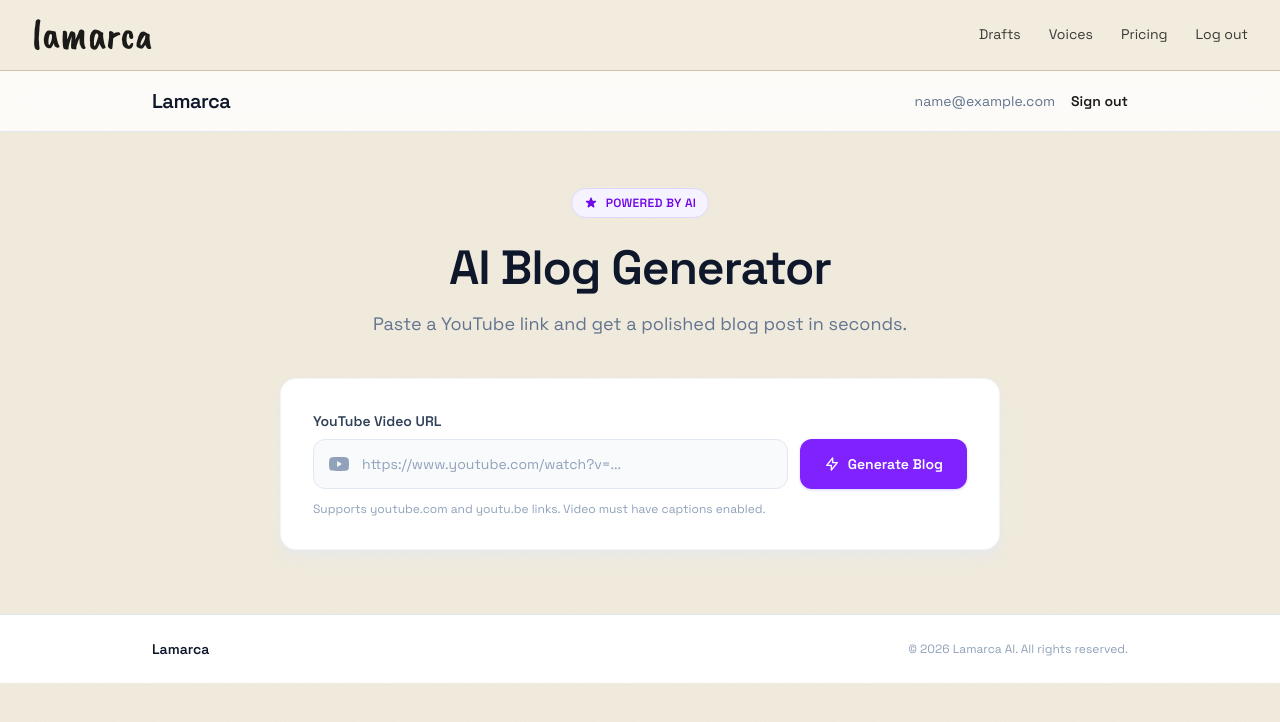
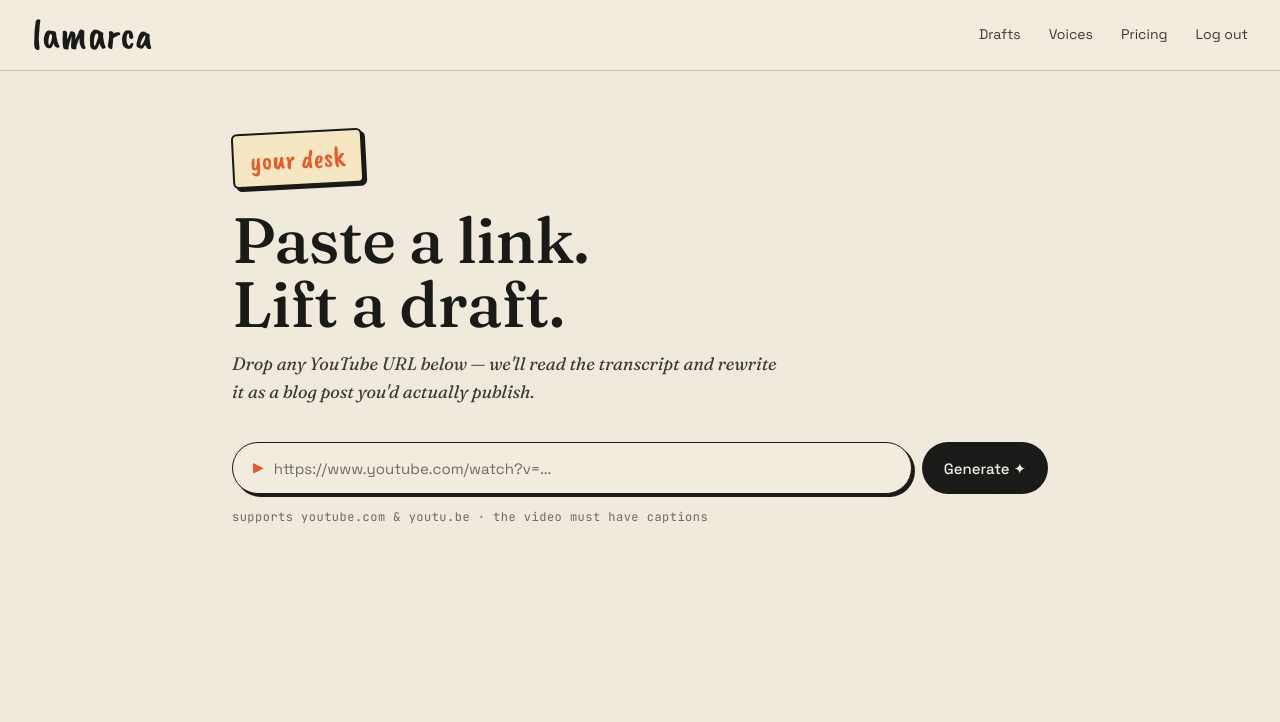
Before and after one commit to lama9811/Lamarca, a Django app: page /dashboard/ in a window 1280 px wide. Shown: the top 722 px of the page. Run offline with Django 5.2, Linux system fonts and the light colour scheme; the visitor is signed in with stand-in values (Sample User, id 1); style sheets or scripts are compiled from the project's sources; some libraries are stand-ins or nearby versions.

Commit message:
Redesign dashboard to match editorial cream/ink aesthetic
The dashboard was the last page still using the old violet/purple
Tailwind look from the AI-startup era. Rewrite it using the same
fonts, colors, and components as the auth pages and homepage:

- "your desk" stamp + Fraunces wordmark headline
- url-form / url-field / btn-primary input row from base.html
- draft-card with dashed-rule header and "draft v.1" kicker
- spinner-dot pulse animation in accent-2 (orange) for loading
- Fraunces serif typography in the generated draft body

Drops the Tailwind dependency on this template — no {% tailwind_css %}
include needed since no utility classes remain.

Co-Authored-By: Claude Opus 4.7 (1M context) <noreply@anthropic.com>

```diff
--- a/core/templates/dashboard.html
+++ b/core/templates/dashboard.html
@@ -1,115 +1,148 @@
 {% extends "base.html" %}
-{% load static tailwind_tags %}
 
-{% block extra_head %}
-{% tailwind_css %}
+{% block title %}Your desk — Lamarca{% endblock %}
+
+{% block extra_css %}
+/* ============ DASHBOARD ============ */
+.desk{
+  max-width: 880px;
+  margin: 0 auto;
+  padding: 60px 32px 100px;
+}
+.desk-stamp{
+  font-size: 28px;
+  color: var(--accent-2);
+  transform: rotate(-3deg);
+  display: inline-block;
+  background: var(--cream);
+  padding: 4px 16px;
+  border: 2px solid var(--ink);
+  border-radius: 6px;
+  box-shadow: 3px 3px 0 var(--ink);
+  margin-bottom: 22px;
+}
+.desk h1{
+  font-size: clamp(40px, 5vw, 64px);
+  line-height: 1;
+  margin: 0 0 14px;
+  font-weight: 500;
+}
+.desk-sub{
+  font-family: 'Fraunces', serif;
+  font-style: italic;
+  color: var(--ink-2);
+  font-size: 18px;
+  margin: 0 0 36px;
+  max-width: 560px;
+}
+.desk-hint{
+  margin-top: 14px;
+  color: var(--ink-3);
+  font-family: 'JetBrains Mono', monospace;
+  font-size: 12px;
+  letter-spacing: 0.04em;
+}
+
+.output-section{ margin-top: 48px; }
+
+.draft-card{
+  background: var(--paper);
+  border: 1.5px solid var(--ink);
+  border-radius: 14px;
+  padding: 36px 40px;
+  box-shadow: 6px 6px 0 var(--ink);
+}
+.draft-head{
+  display: flex; justify-content: space-between; align-items: center;
+  margin-bottom: 22px;
+  border-bottom: 1px dashed var(--rule);
+  padding-bottom: 14px;
+  gap: 16px;
+}
+.draft-kicker{
+  font-family: 'JetBrains Mono', monospace;
+  font-size: 11px;
+  letter-spacing: 0.12em;
+  text-transform: uppercase;
+  color: var(--ink-3);
+}
+.draft-body{
+  font-family: 'Fraunces', serif;
+  font-size: 17px;
+  line-height: 1.7;
+  color: var(--ink);
+}
+.draft-body h1{ font-size: 32px; line-height:1.15; margin:24px 0 12px; font-weight:600; }
+.draft-body h2{ font-size: 24px; line-height:1.2; margin:28px 0 10px; font-weight:600; }
+.draft-body h3{ font-size: 19px; margin:22px 0 8px; font-weight:600; }
+.draft-body p{ margin: 0 0 16px; }
+.draft-body ul, .draft-body ol{ margin: 0 0 16px; padding-left: 24px; }
+.draft-body li{ margin-bottom: 6px; }
+.draft-body strong{ font-weight: 600; color: var(--ink); }
+.draft-body em{ font-style: italic; }
+.draft-body a{ color: var(--accent); border-bottom: 1px solid var(--accent); }
+
+.spinner-line{
+  display: flex; align-items: center; gap: 14px;
+  font-family: 'Fraunces', serif;
+  font-style: italic;
+  color: var(--ink-2);
+  font-size: 18px;
+}
+.spinner-dot{
+  width: 12px; height: 12px;
+  border-radius: 50%;
+  background: var(--accent-2);
+  animation: lm-pulse 1.2s infinite ease-in-out;
+}
+@keyframes lm-pulse{
+  0%, 100% { opacity: 0.3; transform: scale(0.8); }
+  50%      { opacity: 1;   transform: scale(1.2); }
+}
+
+@media (max-width:760px){
+  .desk{ padding: 40px 20px 60px; }
+  .draft-card{ padding: 24px 20px; }
+  .draft-head{ flex-direction: column; align-items: flex-start; }
+}
 {% endblock %}
 
 {% block content %}
+<main class="desk">
+  <div class="desk-stamp caveat">your desk</div>
+  <h1 class="fraunces">Paste a link.<br/>Lift a draft.</h1>
+  <p class="desk-sub">Drop any YouTube URL below — we'll read the transcript and rewrite it as a blog post you'd actually publish.</p>
 
-<!-- NAV -->
-<nav class="w-full border-b border-slate-200 bg-white/80 backdrop-blur-md sticky top-0 z-50">
-  <div class="max-w-5xl mx-auto px-6 py-4 flex items-center justify-between">
-    <span class="text-xl font-bold tracking-tight text-slate-900">Lamarca</span>
-    <div class="flex items-center gap-4">
-      <span class="text-sm text-slate-500 hidden sm:block">{{ user.email }}</span>
-      <a href="{% url 'logout' %}" class="text-sm font-semibold text-slate-600 hover:text-red-500 transition">Sign out</a>
+  <div class="url-form big">
+    <div class="url-field flex">
+      <span class="url-icon">▶</span>
+      <input id="youtube-url" type="url" placeholder="https://www.youtube.com/watch?v=..." />
     </div>
+    <button id="generate-btn" class="btn-primary">Generate ✦</button>
   </div>
-</nav>
+  <p class="desk-hint">supports youtube.com &amp; youtu.be · the video must have captions</p>
 
-<!-- HERO -->
-<section class="max-w-5xl mx-auto px-6 pt-14 pb-10 text-center">
-  <div class="inline-flex items-center gap-2 bg-violet-50 border border-violet-200 text-violet-700 text-xs font-semibold px-3 py-1.5 rounded-full mb-5 tracking-wide uppercase">
-    <svg class="w-3.5 h-3.5" fill="currentColor" viewBox="0 0 20 20">
-      <path d="M9.049 2.927c.3-.921 1.603-.921 1.902 0l1.07 3.292a1 1 0 00.95.69h3.462c.969 0 1.371 1.24.588 1.81l-2.8 2.034a1 1 0 00-.364 1.118l1.07 3.292c.3.921-.755 1.688-1.54 1.118l-2.8-2.034a1 1 0 00-1.175 0l-2.8 2.034c-.784.57-1.838-.197-1.539-1.118l1.07-3.292a1 1 0 00-.364-1.118L2.98 8.72c-.783-.57-.38-1.81.588-1.81h3.461a1 1 0 00.951-.69l1.07-3.292z"/>
-    </svg>
-    Powered by AI
-  </div>
-  <h1 class="text-4xl sm:text-5xl font-extrabold tracking-tight text-slate-900 leading-tight">AI Blog Generator</h1>
-  <p class="mt-3 text-lg text-slate-500 max-w-xl mx-auto">Paste a YouTube link and get a polished blog post in seconds.</p>
-</section>
-
-<!-- INPUT CARD -->
-<section class="max-w-3xl mx-auto px-6 pb-16">
-  <div class="bg-white rounded-2xl shadow-lg shadow-slate-200/60 border border-slate-100 p-8">
-    <label for="youtube-url" class="block text-sm font-semibold text-slate-700 mb-2">YouTube Video URL</label>
-    <div class="flex flex-col sm:flex-row gap-3">
-      <div class="relative flex-1">
-        <span class="absolute inset-y-0 left-0 flex items-center pl-4 pointer-events-none">
-          <svg class="w-5 h-5 text-slate-400" viewBox="0 0 24 24" fill="currentColor">
-            <path d="M23.498 6.186a2.994 2.994 0 00-2.107-2.117C19.379 3.5 12 3.5 12 3.5s-7.379 0-9.391.569A2.994 2.994 0 00.502 6.186 31.37 31.37 0 000 12a31.37 31.37 0 00.502 5.814 2.994 2.994 0 002.107 2.117C4.621 20.5 12 20.5 12 20.5s7.379 0 9.391-.569a2.994 2.994 0 002.107-2.117A31.37 31.37 0 0024 12a31.37 31.37 0 00-.502-5.814zM9.75 15.521V8.479L15.5 12l-5.75 3.521z"/>
-          </svg>
-        </span>
-        <input id="youtube-url" type="url" placeholder="https://www.youtube.com/watch?v=..."
-          class="w-full pl-12 pr-4 py-3.5 rounded-xl border border-slate-200 bg-slate-50 text-slate-900 placeholder-slate-400 text-sm focus:outline-none focus:ring-2 focus:ring-violet-500 focus:border-transparent transition"/>
-      </div>
-      <button id="generate-btn"
-        class="flex items-center justify-center gap-2 px-6 py-3.5 bg-violet-600 hover:bg-violet-700 active:scale-95 text-white text-sm font-semibold rounded-xl transition-all duration-150 shadow-sm shadow-violet-200 whitespace-nowrap cursor-pointer">
-        <svg class="w-4 h-4" fill="none" stroke="currentColor" stroke-width="2" viewBox="0 0 24 24">
-          <path stroke-linecap="round" stroke-linejoin="round" d="M13 10V3L4 14h7v7l9-11h-7z"/>
-        </svg>
-        Generate Blog
-      </button>
-    </div>
-    <p class="mt-3 text-xs text-slate-400">Supports youtube.com and youtu.be links. Video must have captions enabled.</p>
-  </div>
-</section>
-
-<!-- OUTPUT -->
-<section id="output-section" class="max-w-3xl mx-auto px-6 pb-24 hidden">
-
-  <!-- Loading -->
-  <div id="loading-state" class="hidden">
-    <div class="bg-white rounded-2xl border border-slate-100 shadow-lg shadow-slate-200/60 p-10 flex flex-col items-center gap-4">
-      <div class="w-10 h-10 rounded-full border-4 border-violet-200 border-t-violet-600 animate-spin"></div>
-      <p class="text-slate-500 text-sm font-medium">Generating your blog post…</p>
+  <div id="output-section" class="output-section" style="display:none;">
+    <div id="loading-state" class="draft-card" style="display:none;">
+      <div class="spinner-line">
+        <span class="spinner-dot"></span>
+        Reading the transcript and writing your draft…
       </div>
     </div>
 
-  <!-- Error -->
-  <div id="error-state" class="hidden">
-    <div class="bg-red-50 border border-red-200 rounded-2xl p-6 flex items-start gap-3">
-      <svg class="w-5 h-5 text-red-500 mt-0.5 shrink-0" fill="none" stroke="currentColor" stroke-width="2" viewBox="0 0 24 24">
-        <circle cx="12" cy="12" r="10"/><line x1="12" y1="8" x2="12" y2="12"/><line x1="12" y1="16" x2="12.01" y2="16"/>
-      </svg>
-      <p id="error-message" class="text-sm text-red-700 font-medium"></p>
+    <div id="error-state" class="messages" style="display:none; margin:0; padding:0;">
+      <div class="message error" id="error-message"></div>
+    </div>
+
+    <div id="result-state" class="draft-card" style="display:none;">
+      <div class="draft-head">
+        <span class="draft-kicker">draft v.1 ✦ ready to publish</span>
+        <button id="copy-btn" class="btn-ghost">Copy</button>
+      </div>
+      <article id="blog-output" class="draft-body"></article>
     </div>
   </div>
-
-  <!-- Result -->
-  <div id="result-state" class="hidden">
-    <div class="flex items-center justify-between mb-5">
-      <span class="text-xs text-slate-400 font-medium">Generated blog post</span>
-      <button id="copy-btn" class="flex items-center gap-1.5 text-xs font-semibold text-violet-600 hover:text-violet-700 transition cursor-pointer">
-        <svg class="w-4 h-4" fill="none" stroke="currentColor" stroke-width="2" viewBox="0 0 24 24">
-          <rect x="9" y="9" width="13" height="13" rx="2" ry="2"></rect>
-          <path stroke-linecap="round" stroke-linejoin="round" d="M5 15H4a2 2 0 01-2-2V4a2 2 0 012-2h9a2 2 0 012 2v1"></path>
-        </svg>
-        Copy
-      </button>
-    </div>
-    <article class="bg-white rounded-2xl border border-slate-100 shadow-lg shadow-slate-200/60 p-8 sm:p-10">
-      <div id="blog-output" class="prose prose-slate prose-lg max-w-none
-        [&_h1]:text-3xl [&_h1]:font-bold [&_h1]:text-slate-900 [&_h1]:mb-4
-        [&_h2]:text-xl [&_h2]:font-bold [&_h2]:text-slate-800 [&_h2]:mt-8 [&_h2]:mb-3
-        [&_h3]:text-lg [&_h3]:font-semibold [&_h3]:text-slate-700 [&_h3]:mt-6 [&_h3]:mb-2
-        [&_p]:text-slate-600 [&_p]:leading-relaxed [&_p]:mb-4
-        [&_ul]:list-disc [&_ul]:pl-6 [&_ul]:mb-4 [&_li]:text-slate-600 [&_li]:mb-1
-        [&_strong]:text-slate-800 [&_strong]:font-semibold">
-      </div>
-    </article>
-  </div>
-
-</section>
-
-<!-- FOOTER -->
-<footer class="border-t border-slate-200 bg-white">
-  <div class="max-w-5xl mx-auto px-6 py-6 flex flex-col sm:flex-row items-center justify-between gap-2">
-    <span class="text-sm font-bold text-slate-900">Lamarca</span>
-    <span class="text-xs text-slate-400">&copy; 2026 Lamarca AI. All rights reserved.</span>
-  </div>
-</footer>
+</main>
 
 <script>
   const btn        = document.getElementById('generate-btn');
@@ -125,59 +158,47 @@
   function getCsrf() {
     return document.cookie.match(/csrftoken=([^;]+)/)?.[1] ?? '';
   }
-
   function showState(state) {
-    [loading, errorBox, result].forEach(el => el.classList.add('hidden'));
-    if (state) state.classList.remove('hidden');
+    [loading, errorBox, result].forEach(el => el.style.display = 'none');
+    if (state) state.style.display = '';
   }
 
   btn.addEventListener('click', async () => {
     const url = input.value.trim();
-    if (!url) {
-      input.classList.add('ring-2', 'ring-red-400', 'border-transparent');
-      setTimeout(() => input.classList.remove('ring-2', 'ring-red-400', 'border-transparent'), 2000);
-      return;
-    }
+    if (!url) { input.focus(); return; }
 
-    outSection.classList.remove('hidden');
+    outSection.style.display = '';
     showState(loading);
-    outSection.scrollIntoView({ behavior: 'smooth', block: 'start' });
+    outSection.scrollIntoView({behavior:'smooth', block:'start'});
+    btn.disabled = true;
 
     try {
       const res = await fetch('/api/generate/', {
         method: 'POST',
-        headers: {
-          'Content-Type': 'application/json',
-          'X-CSRFToken': getCsrf(),
-        },
-        body: JSON.stringify({ url }),
+        headers: {'Content-Type': 'application/json', 'X-CSRFToken': getCsrf()},
+        body: JSON.stringify({url}),
       });
-
       const data = await res.json();
-
       if (!res.ok || data.error) {
         errorMsg.textContent = data.error || 'Something went wrong. Please try again.';
         showState(errorBox);
         return;
       }
-
       blogOut.innerHTML = data.blog;
       showState(result);
-
-    } catch (err) {
+    } catch (e) {
       errorMsg.textContent = 'Network error. Please check your connection and try again.';
       showState(errorBox);
+    } finally {
+      btn.disabled = false;
     }
   });
 
   copyBtn.addEventListener('click', () => {
     navigator.clipboard.writeText(blogOut.innerText).then(() => {
-      copyBtn.innerHTML = `<svg class="w-4 h-4" fill="none" stroke="currentColor" stroke-width="2" viewBox="0 0 24 24"><polyline points="20 6 9 18 4 13"></polyline></svg> Copied!`;
-      setTimeout(() => {
-        copyBtn.innerHTML = `<svg class="w-4 h-4" fill="none" stroke="currentColor" stroke-width="2" viewBox="0 0 24 24"><rect x="9" y="9" width="13" height="13" rx="2" ry="2"></rect><path stroke-linecap="round" stroke-linejoin="round" d="M5 15H4a2 2 0 01-2-2V4a2 2 0 012-2h9a2 2 0 012 2v1"></path></svg> Copy`;
-      }, 2000);
+      copyBtn.textContent = 'Copied ✓';
+      setTimeout(() => { copyBtn.textContent = 'Copy'; }, 2000);
     });
   });
 </script>
-
 {% endblock %}
```
Lines whose indentation alone changed are shown as unchanged.
